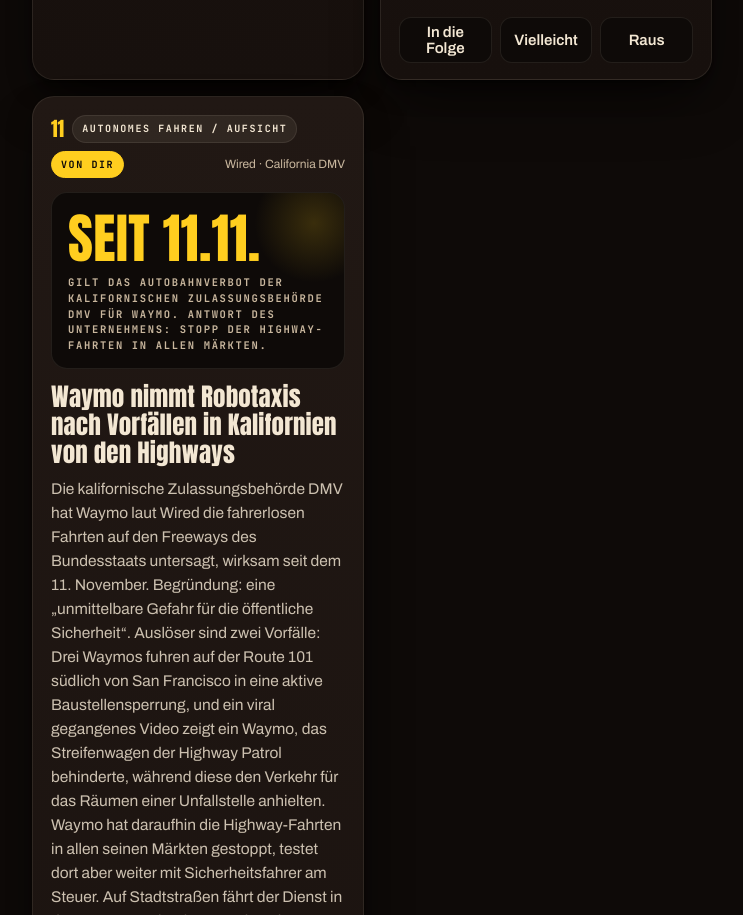
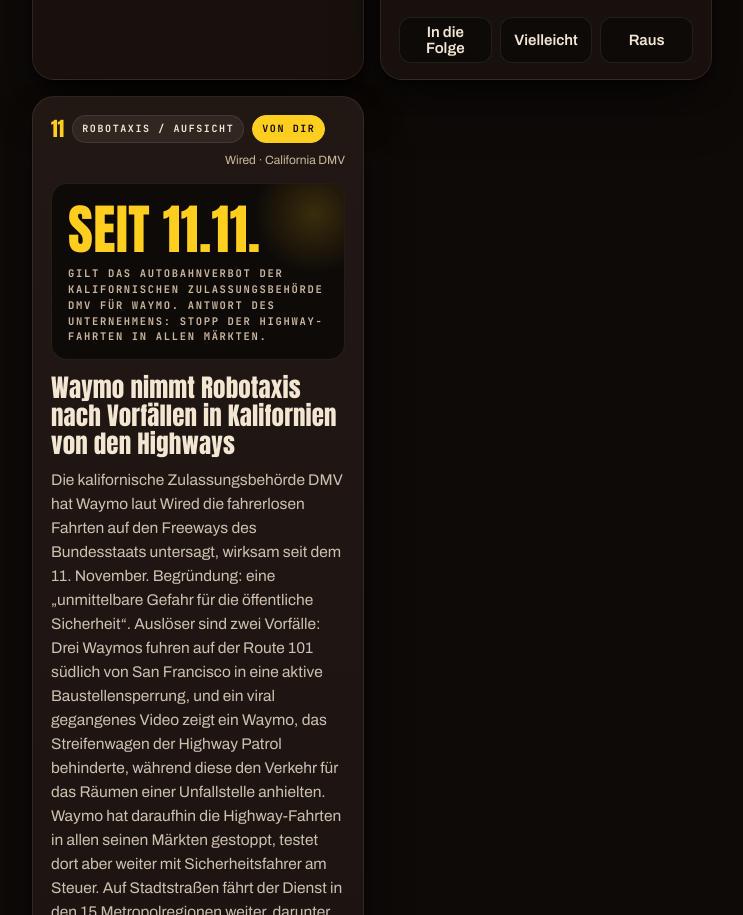
Before and after one commit to mm8923b/kisnack-news-2026-11-17, a plain HTML site: page index.html in a window 1280 px wide. Shown: the part 7663-8578 px from the top of the page, without its empty margins (268-1011 px from the left). Drawn offline with Linux system fonts and the light colour scheme.

Commit message:
Karte 11: kürzere Pill

```diff
--- a/index.html
+++ b/index.html
@@ -288,7 +288,7 @@ body.spick .spickhead{display:block;font-size:11px;color:var(--y);margin:0 0 2px
  <div class="seg" role="group" aria-label="Entscheidung"><button type="button" data-v="rein">In die Folge</button><button type="button" data-v="vielleicht">Vielleicht</button><button type="button" data-v="raus">Raus</button></div>
 </article>
 <article class="card" data-id="waymo-highway-verbot" id="c-waymo-highway-verbot">
- <div class="card-top"><span class="num">11</span><span class="pill mono ">Autonomes Fahren / Aufsicht</span><span class="pill mono pill-du">von dir</span><span class="via">Wired · California DMV</span></div>
+ <div class="card-top"><span class="num">11</span><span class="pill mono ">Robotaxis / Aufsicht</span><span class="pill mono pill-du">von dir</span><span class="via">Wired · California DMV</span></div>
  <div class="eye eye-zahl"><div class="big">Seit 11.11.</div><div class="biglabel mono">gilt das Autobahnverbot der kalifornischen Zulassungsbehörde DMV für Waymo. Antwort des Unternehmens: Stopp der Highway-Fahrten in allen Märkten.</div></div>
  <h2>Waymo nimmt Robotaxis nach Vorfällen in Kalifornien von den Highways</h2>
  <p class="news">Die kalifornische Zulassungsbehörde DMV hat Waymo laut Wired die fahrerlosen Fahrten auf den Freeways des Bundesstaats untersagt, wirksam seit dem 11. November. Begründung: eine „unmittelbare Gefahr für die öffentliche Sicherheit“. Auslöser sind zwei Vorfälle: Drei Waymos fuhren auf der Route 101 südlich von San Francisco in eine aktive Baustellensperrung, und ein viral gegangenes Video zeigt ein Waymo, das Streifenwagen der Highway Patrol behinderte, während diese den Verkehr für das Räumen einer Unfallstelle anhielten. Waymo hat daraufhin die Highway-Fahrten in allen seinen Märkten gestoppt, testet dort aber weiter mit Sicherheitsfahrer am Steuer. Auf Stadtstraßen fährt der Dienst in den 15 Metropolregionen weiter, darunter Teile von Los Angeles, San Diego und der Bay Area. Das Verbot gilt, bis Waymo der Behörde wirksame Korrekturen nachweist, eine Frist gibt es nicht. Es ist schon die zweite Highway-Pause: Im Juni 2026 rief Waymo nach Vorfällen in Baustellen rund 4.000 Fahrzeuge per Software-Update zurück, laut Meldung an die Verkehrsaufsicht NHTSA waren die Autos mindestens 13-mal in gesperrte Autobahnabschnitte gefahren, ohne Unfälle oder Verletzte. Die NHTSA prüft zudem gerade, ob ein Rückruf vom Dezember wegen nicht beachteter haltender Schulbusse überhaupt gewirkt hat.</p>
```
